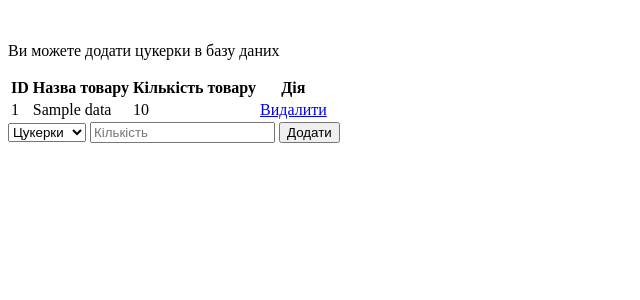
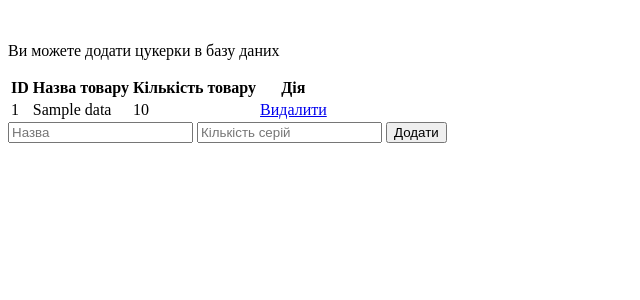
Before and after one commit to soniccobubu/for_sql, a PHP site: template views/pages/home.twig in a window 1280 px wide. Shown: the top 300 px of the page, without its empty margins (0-640 px from the left). Run offline with PHP 8.4, Linux system fonts and the light colour scheme; the template is opened without the code that fills it: most values are stand-ins (such as "Sample title", 1, 10 or a date in 2020); some libraries are stand-ins or nearby versions.

Commit message:
Update form.twig

```diff
--- a/views/form.twig
+++ b/views/form.twig
@@ -1,17 +1,9 @@
 <form method="POST" action="">
 <label>
-    <select
-            style="display: inline-block;width: auto;"
-            name="name"
-            class="w3-select w3-border"
-            id="name">
-        <option value="Цукерки" selected>Цукерки</option>
-        <option value="Печиво">Печиво</option>
-        <option value="Шоколад">Шоколад</option>
-    </select>
+    <input type="text" name="name" placeholder="Назва">
 </label>
 <label>
-    <input type="number" name="age" placeholder="Кількість">
+    <input type="number" name="age" placeholder="Кількість серій">
 </label>
 
 <input type="submit" value="Додати">
```
